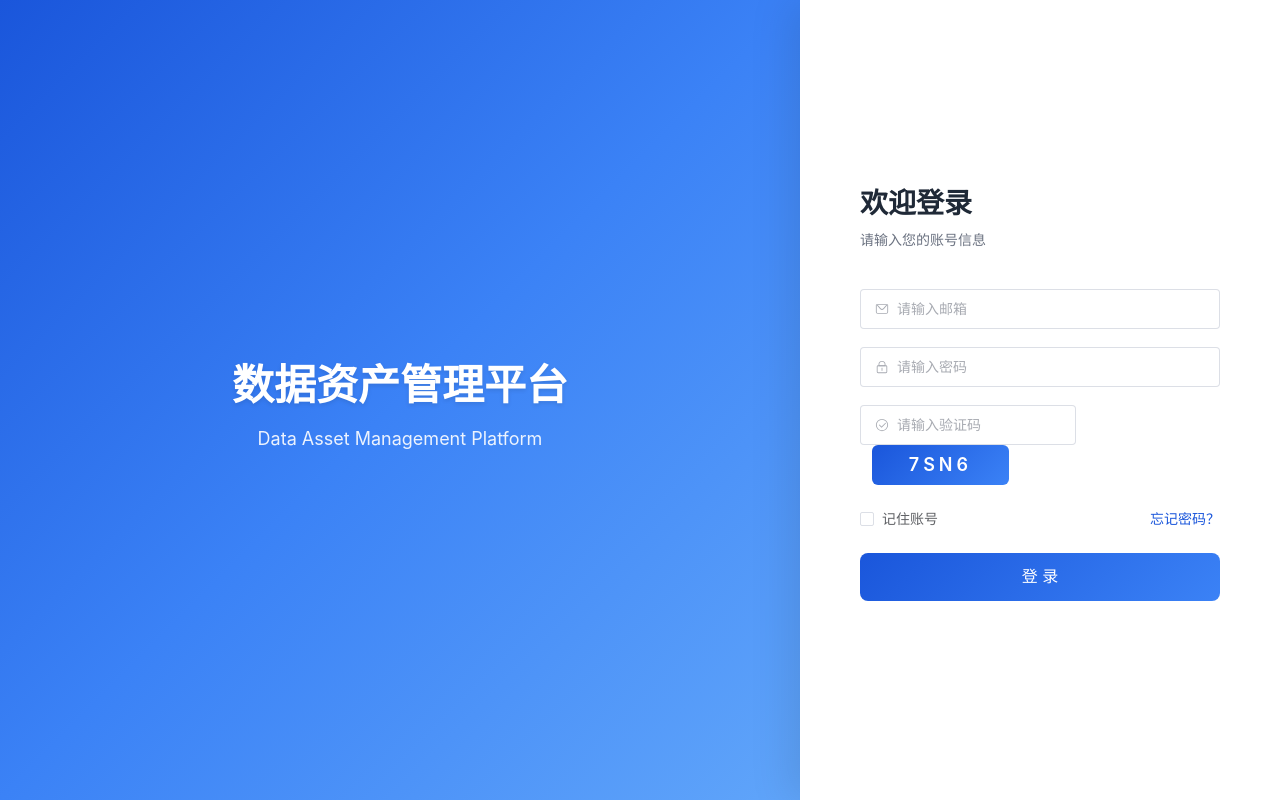
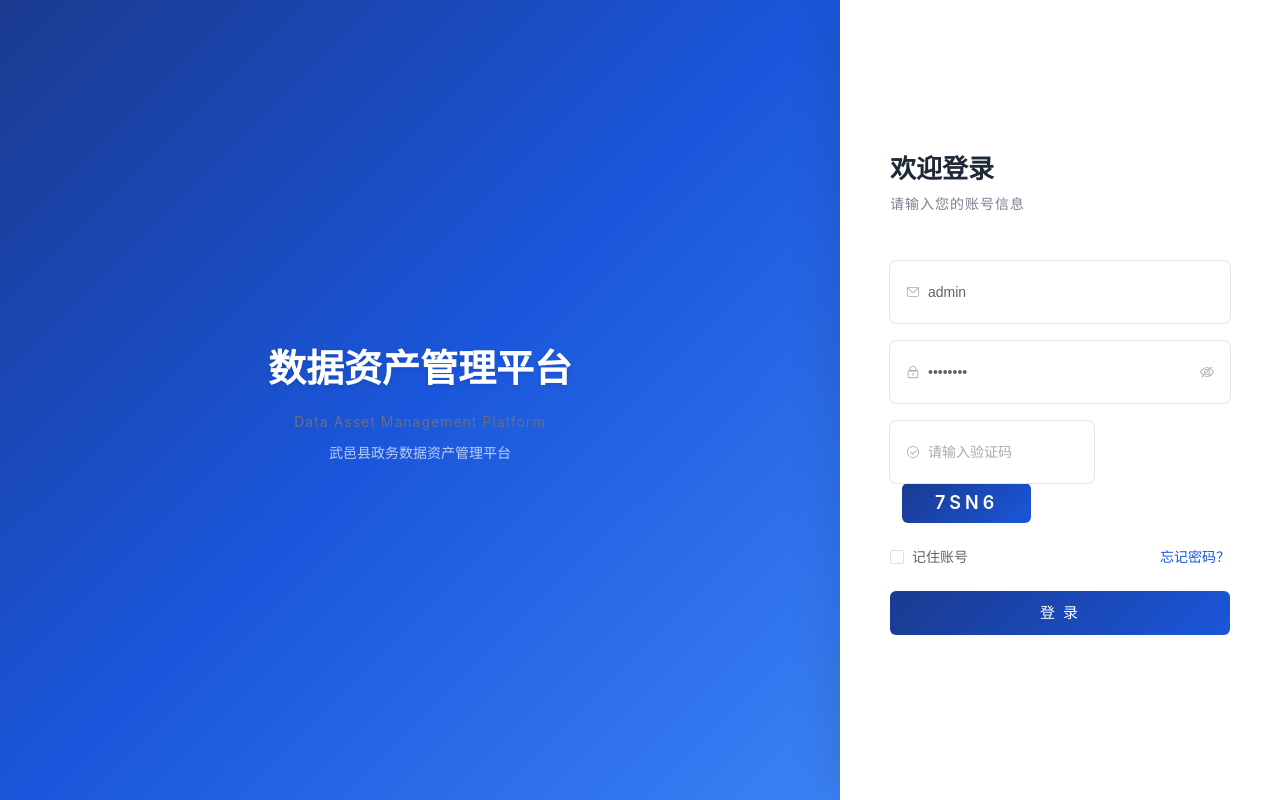
Before and after one commit to xu1132/data-asset-management, a Vue app: page /login in a window 1280 px wide. Built offline with nearby package versions, Linux system fonts and the light colour scheme.

Commit message:
style: 调整布局和色调，仿武邑县风格深蓝侧边栏

```diff
--- a/src/assets/styles/global.css
+++ b/src/assets/styles/global.css
@@ -1,17 +1,21 @@
-/* 全局样式 - 数据资产管理平台 */
-/* 政务蓝主题 */
+/* 全局样式 - 数据资产管理平台 - 仿武邑县风格 */
+/* 深蓝主题 */
 :root {
   --primary-color: #1a56db;
+  --primary-dark: #1a3a8f;
   --primary-light: #3b82f6;
-  --primary-dark: #1e40af;
-  --success-color: #059669;
-  --warning-color: #d97706;
-  --danger-color: #dc2626;
+  --success-color: #52c41a;
+  --warning-color: #faad14;
+  --danger-color: #ff4d4f;
   --info-color: #6b7280;
-  --bg-color: #f0f4f8;
+  --bg-color: #f2f4f7;
+  --sidebar-bg: #1a3a8f;
+  --sidebar-hover: #2554a8;
+  --sidebar-active: #1e4db7;
   --text-primary: #1f2937;
   --text-secondary: #6b7280;
   --border-color: #e5e7eb;
+  --white: #ffffff;
 }
 
 * {
@@ -39,7 +43,7 @@ body {
   width: 100%;
   height: 100vh;
   display: flex;
-  background: linear-gradient(135deg, #1a56db 0%, #3b82f6 50%, #60a5fa 100%);
+  background: linear-gradient(135deg, #1a3a8f 0%, #1a56db 50%, #3b82f6 100%);
 }
 
 .login-left {
@@ -90,31 +94,17 @@ body {
   width: 100%;
 }
 
-.login-form-item {
-  margin-bottom: 24px;
-}
-
-.login-form-item :deep(.el-input__wrapper) {
-  padding: 12px 16px;
-  border-radius: 8px;
-  box-shadow: 0 0 0 1px var(--border-color);
-}
-
-.login-form-item :deep(.el-input__inner) {
-  font-size: 15px;
-}
-
 .login-btn {
   width: 100%;
   height: 48px;
   font-size: 16px;
   border-radius: 8px;
-  background: linear-gradient(135deg, var(--primary-color), var(--primary-light));
+  background: linear-gradient(135deg, #1a3a8f, #1a56db);
   border: none;
 }
 
 .login-btn:hover {
-  background: linear-gradient(135deg, var(--primary-dark), var(--primary-color));
+  background: linear-gradient(135deg, #1a56db, #3b82f6);
 }
 
 /* 主布局样式 */
@@ -123,29 +113,31 @@ body {
   height: 100vh;
 }
 
+/* 侧边栏 - 深蓝色 */
 .sidebar {
   width: 220px;
-  background: white;
-  border-right: 1px solid var(--border-color);
+  background: var(--sidebar-bg);
   display: flex;
   flex-direction: column;
   overflow: hidden;
+  flex-shrink: 0;
 }
 
 .sidebar-logo {
-  height: 60px;
+  height: 64px;
   display: flex;
   align-items: center;
   justify-content: center;
-  border-bottom: 1px solid var(--border-color);
+  border-bottom: 1px solid rgba(255, 255, 255, 0.1);
   padding: 0 16px;
 }
 
 .sidebar-logo h1 {
   font-size: 16px;
   font-weight: 600;
-  color: var(--primary-color);
+  color: white;
   white-space: nowrap;
+  letter-spacing: 1px;
 }
 
 .sidebar-menu {
@@ -159,68 +151,75 @@ body {
 }
 
 .sidebar-menu::-webkit-scrollbar-thumb {
-  background: var(--border-color);
+  background: rgba(255, 255, 255, 0.2);
   border-radius: 2px;
 }
 
-.menu-item {
-  display: flex;
-  align-items: center;
-  padding: 12px 16px;
-  color: var(--text-primary);
-  cursor: pointer;
-  transition: all 0.2s;
-  border-left: 3px solid transparent;
+.sidebar-menu::-webkit-scrollbar-track {
+  background: transparent;
 }
 
-.menu-item:hover {
-  background: var(--bg-color);
-  color: var(--primary-color);
+/* Element Plus 菜单深蓝主题 */
+.el-menu {
+  border-right: none !important;
+  background: transparent !important;
 }
 
-.menu-item.active {
-  background: #eff6ff;
-  color: var(--primary-color);
-  border-left-color: var(--primary-color);
-  font-weight: 500;
+.el-menu-item {
+  color: rgba(255, 255, 255, 0.85) !important;
+  height: 48px !important;
+  line-height: 48px !important;
+  margin: 2px 8px !important;
+  border-radius: 6px !important;
 }
 
-.menu-icon {
-  margin-right: 12px;
-  font-size: 18px;
+.el-menu-item:hover {
+  background: var(--sidebar-hover) !important;
+  color: white !important;
 }
 
-.menu-text {
-  font-size: 14px;
+.el-menu-item.is-active {
+  background: var(--sidebar-active) !important;
+  color: white !important;
+  font-weight: 500 !important;
 }
 
-.menu-group {
-  margin-bottom: 8px;
+.el-menu-item .el-icon {
+  color: rgba(255, 255, 255, 0.85) !important;
 }
 
+.el-menu-item.is-active .el-icon {
+  color: white !important;
+}
+
+/* 菜单分组标题 */
 .menu-group-title {
-  padding: 8px 16px;
+  padding: 16px 16px 8px 16px;
   font-size: 12px;
-  color: var(--text-secondary);
+  color: rgba(255, 255, 255, 0.5);
   text-transform: uppercase;
   letter-spacing: 0.5px;
 }
 
+/* 主内容区 */
 .main-content {
   flex: 1;
   display: flex;
   flex-direction: column;
   overflow: hidden;
+  min-width: 0;
 }
 
+/* 顶部导航 */
 .topbar {
-  height: 60px;
-  background: white;
+  height: 64px;
+  background: var(--white);
   border-bottom: 1px solid var(--border-color);
   display: flex;
   align-items: center;
   justify-content: space-between;
   padding: 0 24px;
+  flex-shrink: 0;
 }
 
 .topbar-left {
@@ -249,15 +248,16 @@ body {
 }
 
 .user-avatar {
-  width: 36px;
-  height: 36px;
+  width: 40px;
+  height: 40px;
   border-radius: 50%;
-  background: var(--primary-color);
+  background: linear-gradient(135deg, #1a3a8f, #1a56db);
   color: white;
   display: flex;
   align-items: center;
   justify-content: center;
   font-weight: 500;
+  font-size: 16px;
 }
 
 .user-name {
@@ -265,10 +265,12 @@ body {
   color: var(--text-primary);
 }
 
+/* 内容区域 */
 .content-area {
   flex: 1;
   overflow-y: auto;
   padding: 20px 24px;
+  background: var(--bg-color);
 }
 
 .content-area::-webkit-scrollbar {
@@ -282,24 +284,24 @@ body {
 
 /* 页面卡片 */
 .page-card {
-  background: white;
-  border-radius: 12px;
-  padding: 24px;
-  margin-bottom: 20px;
-  box-shadow: 0 1px 3px rgba(0, 0, 0, 0.05);
+  background: var(--white);
+  border-radius: 8px;
+  padding: 20px;
+  margin-bottom: 16px;
+  box-shadow: 0 1px 2px rgba(0, 0, 0, 0.05);
 }
 
 .page-header {
   display: flex;
   justify-content: space-between;
   align-items: center;
-  margin-bottom: 20px;
-  padding-bottom: 16px;
+  margin-bottom: 16px;
+  padding-bottom: 12px;
   border-bottom: 1px solid var(--border-color);
 }
 
 .page-title {
-  font-size: 18px;
+  font-size: 16px;
   font-weight: 600;
   color: var(--text-primary);
 }
@@ -308,52 +310,52 @@ body {
 .stats-grid {
   display: grid;
   grid-template-columns: repeat(4, 1fr);
-  gap: 20px;
-  margin-bottom: 20px;
+  gap: 16px;
+  margin-bottom: 16px;
 }
 
 .stat-card {
-  background: white;
-  border-radius: 12px;
+  background: var(--white);
+  border-radius: 8px;
   padding: 20px;
   display: flex;
   align-items: center;
   gap: 16px;
-  box-shadow: 0 1px 3px rgba(0, 0, 0, 0.05);
+  box-shadow: 0 1px 2px rgba(0, 0, 0, 0.05);
 }
 
 .stat-icon {
-  width: 56px;
-  height: 56px;
-  border-radius: 12px;
+  width: 52px;
+  height: 52px;
+  border-radius: 8px;
   display: flex;
   align-items: center;
   justify-content: center;
-  font-size: 24px;
+  font-size: 22px;
 }
 
 .stat-icon.blue {
-  background: #eff6ff;
-  color: var(--primary-color);
+  background: linear-gradient(135deg, #1a3a8f, #1a56db);
+  color: white;
 }
 
 .stat-icon.green {
-  background: #ecfdf5;
-  color: var(--success-color);
+  background: linear-gradient(135deg, #52c41a, #73d13d);
+  color: white;
 }
 
 .stat-icon.orange {
-  background: #fffbeb;
-  color: var(--warning-color);
+  background: linear-gradient(135deg, #fa8c16, #ffc53d);
+  color: white;
 }
 
 .stat-icon.red {
-  background: #fef2f2;
-  color: var(--danger-color);
+  background: linear-gradient(135deg, #ff4d4f, #ff7875);
+  color: white;
 }
 
 .stat-info h3 {
-  font-size: 28px;
+  font-size: 26px;
   font-weight: 600;
   color: var(--text-primary);
   margin-bottom: 4px;
@@ -361,7 +363,7 @@ body {
 
 .stat-info p {
   color: var(--text-secondary);
-  font-size: 14px;
+  font-size: 13px;
 }
 
 /* 表格样式 */
@@ -374,7 +376,8 @@ body {
 
 .search-box {
   display: flex;
-  gap: 12px;
+  gap: 10px;
+  align-items: center;
 }
 
 .table-footer {
@@ -383,10 +386,37 @@ body {
   margin-top: 16px;
 }
 
+/* 按钮样式 */
+.el-button--primary {
+  --el-button-bg-color: #1a56db;
+  --el-button-border-color: #1a56db;
+  --el-button-hover-bg-color: #1e4db7;
+  --el-button-hover-border-color: #1e4db7;
+}
+
+.el-button--success {
+  --el-button-bg-color: #52c41a;
+  --el-button-border-color: #52c41a;
+  --el-button-hover-bg-color: #73d13d;
+  --el-button-hover-border-color: #73d13d;
+}
+
+.el-button--danger {
+  --el-button-bg-color: #ff4d4f;
+  --el-button-border-color: #ff4d4f;
+  --el-button-hover-bg-color: #ff7875;
+  --el-button-hover-border-color: #ff7875;
+}
+
 /* 标签样式 */
-.tag-item {
-  margin-right: 8px;
-  margin-bottom: 4px;
+.el-tag {
+  border-radius: 4px;
+}
+
+/* 下拉菜单 */
+.el-dropdown-menu__item:hover {
+  background: var(--bg-color);
+  color: var(--primary-color);
 }
 
 /* 响应式 */
--- a/src/components/Layout.vue
+++ b/src/components/Layout.vue
@@ -1,16 +1,18 @@
 <template>
   <div class="main-layout">
-    <!-- 侧边栏 -->
+    <!-- 侧边栏 - 深蓝色 -->
     <div class="sidebar">
       <div class="sidebar-logo">
         <h1>数据资产管理平台</h1>
       </div>
-      <div class="sidebar-menu">
+
       <el-menu
         :default-active="currentRoute"
         class="sidebar-menu"
-          :collapse="false"
-          router
+        background-color="#1a3a8f"
+        text-color="rgba(255,255,255,0.85)"
+        active-text-color="#ffffff"
+        :router="true"
       >
         <el-menu-item index="/dashboard">
           <el-icon><Odometer /></el-icon>
@@ -74,7 +76,6 @@
         </el-menu-item>
       </el-menu>
     </div>
-    </div>
 
     <!-- 主内容区 -->
     <div class="main-content">
@@ -89,7 +90,7 @@
                 {{ userStore.userInfo.name?.charAt(0) || 'A' }}
               </div>
               <span class="user-name">{{ userStore.userInfo.name || '管理员' }}</span>
-              <el-icon><ArrowDown /></el-icon>
+              <el-icon style="color: #666;"><ArrowDown /></el-icon>
             </div>
             <template #dropdown>
               <el-dropdown-menu>
@@ -143,20 +144,12 @@ const handleCommand = (command) => {
   if (command === 'logout') {
     userStore.logout()
     router.push('/login')
-  } else if (command === 'profile') {
-    router.push('/system/user')
-  } else if (command === 'settings') {
+  } else if (command === 'profile' || command === 'settings') {
     router.push('/system/user')
   }
 }
 </script>
 
 <style scoped>
-.sidebar-menu {
-  border-right: none;
-}
-
-.sidebar-menu:not(.el-menu--collapse) {
-  width: 220px;
-}
+/* 使用全局样式中定义的深蓝侧边栏样式 */
 </style>
--- a/src/views/Dashboard.vue
+++ b/src/views/Dashboard.vue
@@ -1,5 +1,13 @@
 <template>
   <div class="dashboard">
+    <!-- 欢迎横幅 -->
+    <div class="welcome-banner">
+      <div class="welcome-text">
+        <h2>欢迎回来，{{ userStore.userInfo.name || '管理员' }}</h2>
+        <p>今天是 {{ currentDate }}，祝您工作顺利！</p>
+      </div>
+    </div>
+
     <!-- 统计卡片 -->
     <div class="stats-grid">
       <div class="stat-card">
@@ -46,13 +54,13 @@
         <div class="page-header">
           <span class="page-title">数据资产增长趋势</span>
         </div>
-        <div ref="lineChartRef" style="width: 100%; height: 320px;"></div>
+        <div ref="lineChartRef" style="width: 100%; height: 280px;"></div>
       </div>
       <div class="page-card chart-card">
         <div class="page-header">
           <span class="page-title">资产类型分布</span>
         </div>
-        <div ref="pieChartRef" style="width: 100%; height: 320px;"></div>
+        <div ref="pieChartRef" style="width: 100%; height: 280px;"></div>
       </div>
     </div>
 
@@ -81,14 +89,22 @@
 </template>
 
 <script setup>
-import { ref, reactive, onMounted, onUnmounted } from 'vue'
+import { ref, reactive, onMounted, onUnmounted, computed } from 'vue'
 import * as echarts from 'echarts'
 import { Document, Share, Clock, User } from '@element-plus/icons-vue'
+import { useUserStore } from '@/stores/user'
+
+const userStore = useUserStore()
 
 const lineChartRef = ref(null)
 const pieChartRef = ref(null)
 let lineChart = null
 let pieChart = null
+
+const currentDate = computed(() => {
+  const now = new Date()
+  return `${now.getFullYear()}年${now.getMonth() + 1}月${now.getDate()}日`
+})
 
 const stats = reactive({
   totalAssets: 1256,
@@ -98,11 +114,11 @@ const stats = reactive({
 })
 
 const activities = ref([
-  { timestamp: '2026-05-09 10:30', title: '资产审核通过', content: '「人口数据-2026年」已审核通过', color: '#67C23A' },
-  { timestamp: '2026-05-09 09:15', title: '共享申请', content: '「教育数据」发起共享申请，等待审批', color: '#409EFF' },
-  { timestamp: '2026-05-09 08:45', title: '资产登记', content: '「医疗数据」已提交登记申请', color: '#E6A23C' },
-  { timestamp: '2026-05-08 17:30', title: '数据更新', content: '「经济数据-Q1」已完成更新', color: '#909399' },
-  { timestamp: '2026-05-08 16:00', title: '安全扫描', content: '完成全系统安全漏洞扫描，未发现风险', color: '#67C23A' }
+  { timestamp: '2026-05-09 10:30', title: '资产审核通过', content: '「人口数据-2026年」已审核通过', color: '#1a56db' },
+  { timestamp: '2026-05-09 09:15', title: '共享申请', content: '「教育数据」发起共享申请，等待审批', color: '#52c41a' },
+  { timestamp: '2026-05-09 08:45', title: '资产登记', content: '「医疗数据」已提交登记申请', color: '#fa8c16' },
+  { timestamp: '2026-05-08 17:30', title: '数据更新', content: '「经济数据-Q1」已完成更新', color: '#6b7280' },
+  { timestamp: '2026-05-08 16:00', title: '安全扫描', content: '完成全系统安全漏洞扫描，未发现风险', color: '#1a56db' }
 ])
 
 const initLineChart = () => {
@@ -114,25 +130,34 @@ const initLineChart = () => {
     grid: { left: '3%', right: '4%', bottom: '15%', containLabel: true },
     xAxis: {
       type: 'category',
-      data: ['1月', '2月', '3月', '4月', '5月', '6月']
+      data: ['1月', '2月', '3月', '4月', '5月', '6月'],
+      axisLine: { lineStyle: { color: '#e5e7eb' } },
+      axisLabel: { color: '#6b7280' }
     },
-    yAxis: { type: 'value' },
+    yAxis: {
+      type: 'value',
+      axisLine: { show: false },
+      splitLine: { lineStyle: { color: '#f2f4f7' } },
+      axisLabel: { color: '#6b7280' }
+    },
     series: [
       {
         name: '数据总量',
         type: 'line',
         smooth: true,
         data: [820, 932, 901, 1034, 1130, 1256],
-        areaStyle: { color: 'rgba(26, 86, 219, 0.1)' },
-        itemStyle: { color: '#1a56db' }
+        areaStyle: { color: 'rgba(26, 86, 219, 0.08)' },
+        itemStyle: { color: '#1a56db', borderRadius: [4, 4, 0, 0] },
+        lineStyle: { color: '#1a56db' }
       },
       {
         name: '新增资产',
         type: 'line',
         smooth: true,
         data: [120, 132, 101, 134, 190, 230],
-        areaStyle: { color: 'rgba(59, 130, 246, 0.1)' },
-        itemStyle: { color: '#3b82f6' }
+        areaStyle: { color: 'rgba(82, 196, 26, 0.08)' },
+        itemStyle: { color: '#52c41a', borderRadius: [4, 4, 0, 0] },
+        lineStyle: { color: '#52c41a' }
       }
     ]
   }
@@ -144,20 +169,21 @@ const initPieChart = () => {
   pieChart = echarts.init(pieChartRef.value)
   const option = {
     tooltip: { trigger: 'item' },
-    legend: { bottom: 0 },
+    legend: { bottom: 0, itemWidth: 12, itemHeight: 12 },
     series: [
       {
         type: 'pie',
-        radius: ['40%', '70%'],
+        radius: ['45%', '70%'],
+        center: ['50%', '45%'],
         avoidLabelOverlap: false,
-        itemStyle: { borderRadius: 10, borderColor: '#fff', borderWidth: 2 },
-        label: { show: true, formatter: '{b}: {c} ({d}%)' },
+        itemStyle: { borderRadius: 6, borderColor: '#fff', borderWidth: 2 },
+        label: { show: true, formatter: '{b}\n{c}项', fontSize: 12 },
         data: [
           { value: 450, name: '基础数据', itemStyle: { color: '#1a56db' } },
           { value: 280, name: '业务数据', itemStyle: { color: '#3b82f6' } },
-          { value: 200, name: '统计数据', itemStyle: { color: '#60a5fa' } },
-          { value: 180, name: '监测数据', itemStyle: { color: '#93c5fd' } },
-          { value: 146, name: '其他数据', itemStyle: { color: '#dbeafe' } }
+          { value: 200, name: '统计数据', itemStyle: { color: '#52c41a' } },
+          { value: 180, name: '监测数据', itemStyle: { color: '#fa8c16' } },
+          { value: 146, name: '其他数据', itemStyle: { color: '#6b7280' } }
         ]
       }
     ]
@@ -181,15 +207,34 @@ onUnmounted(() => {
 </script>
 
 <style scoped>
+.welcome-banner {
+  background: linear-gradient(135deg, #1a3a8f, #1a56db);
+  border-radius: 8px;
+  padding: 24px 28px;
+  margin-bottom: 16px;
+  color: white;
+}
+
+.welcome-text h2 {
+  font-size: 20px;
+  font-weight: 600;
+  margin-bottom: 6px;
+}
+
+.welcome-text p {
+  font-size: 14px;
+  opacity: 0.9;
+}
+
 .charts-grid {
   display: grid;
   grid-template-columns: 1fr 1fr;
-  gap: 20px;
-  margin-bottom: 20px;
+  gap: 16px;
+  margin-bottom: 16px;
 }
 
 .chart-card {
-  min-height: 400px;
+  min-height: 360px;
 }
 
 @media (max-width: 1200px) {
--- a/src/views/Login.vue
+++ b/src/views/Login.vue
@@ -2,14 +2,19 @@
   <div class="login-container">
     <!-- 左侧区域 -->
     <div class="login-left">
-      <h1>数据资产管理平台</h1>
-      <p>Data Asset Management Platform</p>
+      <div class="login-logo">
+        <h1>数据资产管理平台</h1>
+      </div>
+      <div class="login-subtitle">Data Asset Management Platform</div>
+      <div class="login-desc">武邑县政务数据资产管理平台</div>
     </div>
 
     <!-- 右侧登录表单 -->
     <div class="login-right">
-      <h2 class="login-title">欢迎登录</h2>
-      <p class="login-subtitle">请输入您的账号信息</p>
+      <div class="login-header">
+        <h2 class="login-title">欢迎登录</h2>
+        <p class="login-subtitle">请输入您的账号信息</p>
+      </div>
 
       <el-form
         ref="loginFormRef"
@@ -104,8 +109,8 @@ const refreshCaptcha = () => {
 }
 
 const loginForm = reactive({
-  email: '',
-  password: '',
+  email: 'admin',
+  password: 'admin123',
   captcha: ''
 })
 
@@ -163,40 +168,51 @@ const handleLogin = async () => {
 }
 
 .login-left {
-  flex: 1;
+  flex: 1.2;
   display: flex;
   flex-direction: column;
   justify-content: center;
   align-items: center;
-  background: linear-gradient(135deg, #1a56db 0%, #3b82f6 50%, #60a5fa 100%);
+  background: linear-gradient(135deg, #1a3a8f 0%, #1a56db 50%, #3b82f6 100%);
   color: white;
   padding: 40px;
 }
 
-.login-left h1 {
-  font-size: 42px;
+.login-logo h1 {
+  font-size: 38px;
   font-weight: 600;
-  margin-bottom: 16px;
+  margin-bottom: 20px;
   text-shadow: 0 2px 4px rgba(0, 0, 0, 0.1);
+  text-align: center;
 }
 
-.login-left p {
-  font-size: 18px;
+.login-subtitle {
+  font-size: 16px;
   opacity: 0.9;
+  margin-bottom: 12px;
+  letter-spacing: 1px;
+}
+
+.login-desc {
+  font-size: 14px;
+  opacity: 0.7;
 }
 
 .login-right {
-  width: 480px;
+  width: 440px;
   background: white;
   display: flex;
   flex-direction: column;
   justify-content: center;
-  padding: 60px;
-  box-shadow: -10px 0 40px rgba(0, 0, 0, 0.1);
+  padding: 60px 50px;
+}
+
+.login-header {
+  margin-bottom: 36px;
 }
 
 .login-title {
-  font-size: 28px;
+  font-size: 26px;
   font-weight: 600;
   color: #1f2937;
   margin-bottom: 8px;
@@ -204,11 +220,25 @@ const handleLogin = async () => {
 
 .login-subtitle {
   color: #6b7280;
-  margin-bottom: 40px;
+  font-size: 14px;
 }
 
 .login-form {
   width: 100%;
+}
+
+.login-form :deep(.el-input__wrapper) {
+  padding: 12px 16px;
+  border-radius: 6px;
+  box-shadow: 0 0 0 1px #e5e7eb;
+}
+
+.login-form :deep(.el-input__wrapper:hover) {
+  box-shadow: 0 0 0 1px #1a56db;
+}
+
+.login-form :deep(.el-input__wrapper.is-focus) {
+  box-shadow: 0 0 0 1px #1a56db;
 }
 
 .login-options {
@@ -225,14 +255,14 @@ const handleLogin = async () => {
 }
 
 .forgot-link:hover {
-  color: #3b82f6;
+  color: #1e4db7;
 }
 
 .captcha-code {
   width: 38%;
   height: 40px;
   margin-left: 12px;
-  background: linear-gradient(135deg, #1a56db, #3b82f6);
+  background: linear-gradient(135deg, #1a3a8f, #1a56db);
   border-radius: 6px;
   display: flex;
   align-items: center;
@@ -247,14 +277,15 @@ const handleLogin = async () => {
 
 .login-btn {
   width: 100%;
-  height: 48px;
-  font-size: 16px;
-  border-radius: 8px;
-  background: linear-gradient(135deg, #1a56db, #3b82f6);
+  height: 44px;
+  font-size: 15px;
+  border-radius: 6px;
+  background: linear-gradient(135deg, #1a3a8f, #1a56db);
   border: none;
+  letter-spacing: 2px;
 }
 
 .login-btn:hover {
-  background: linear-gradient(135deg, #1e40af, #1a56db);
+  background: linear-gradient(135deg, #1a56db, #3b82f6);
 }
 </style>
```
Lines whose indentation alone changed are shown as unchanged.
